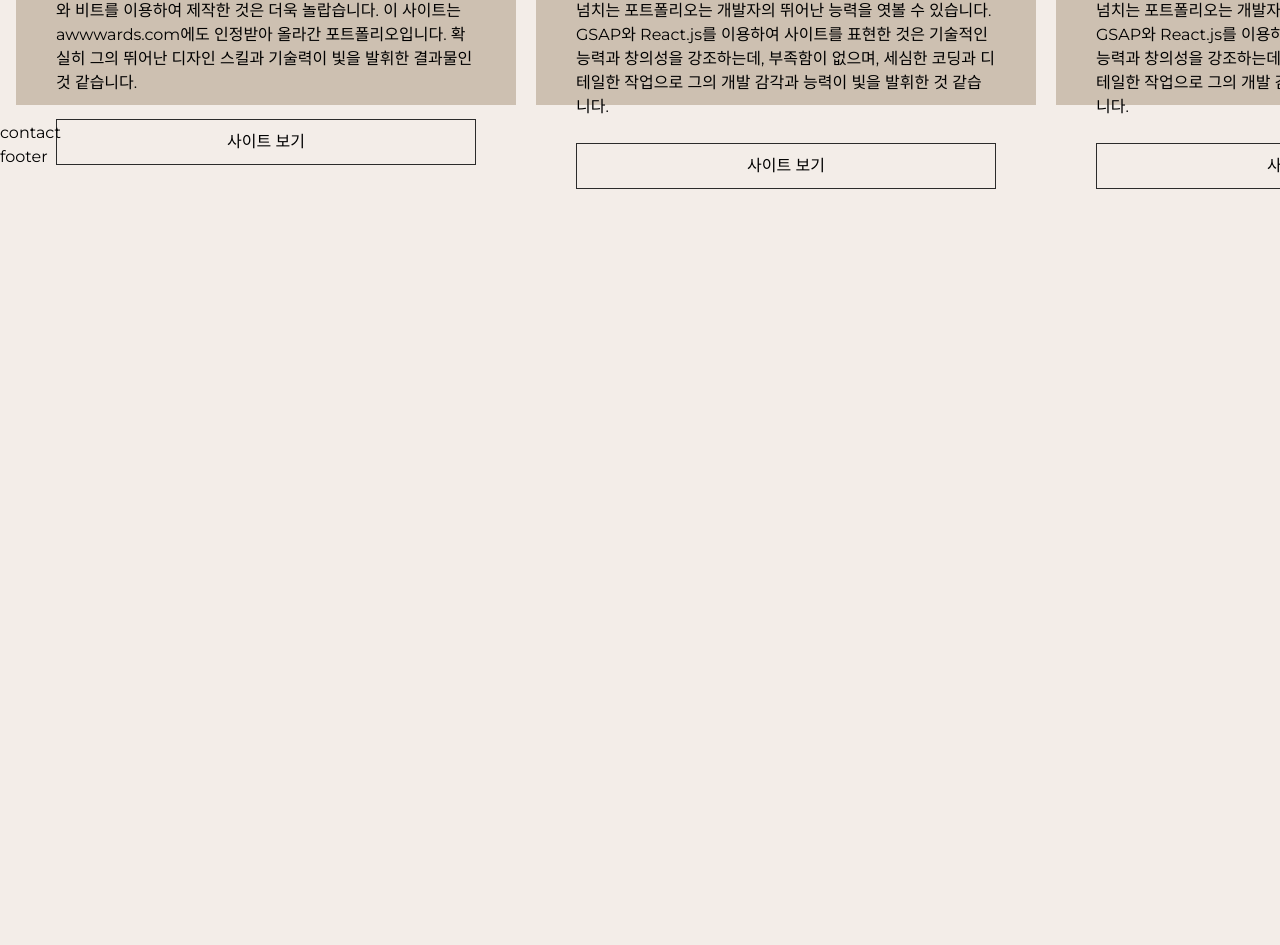
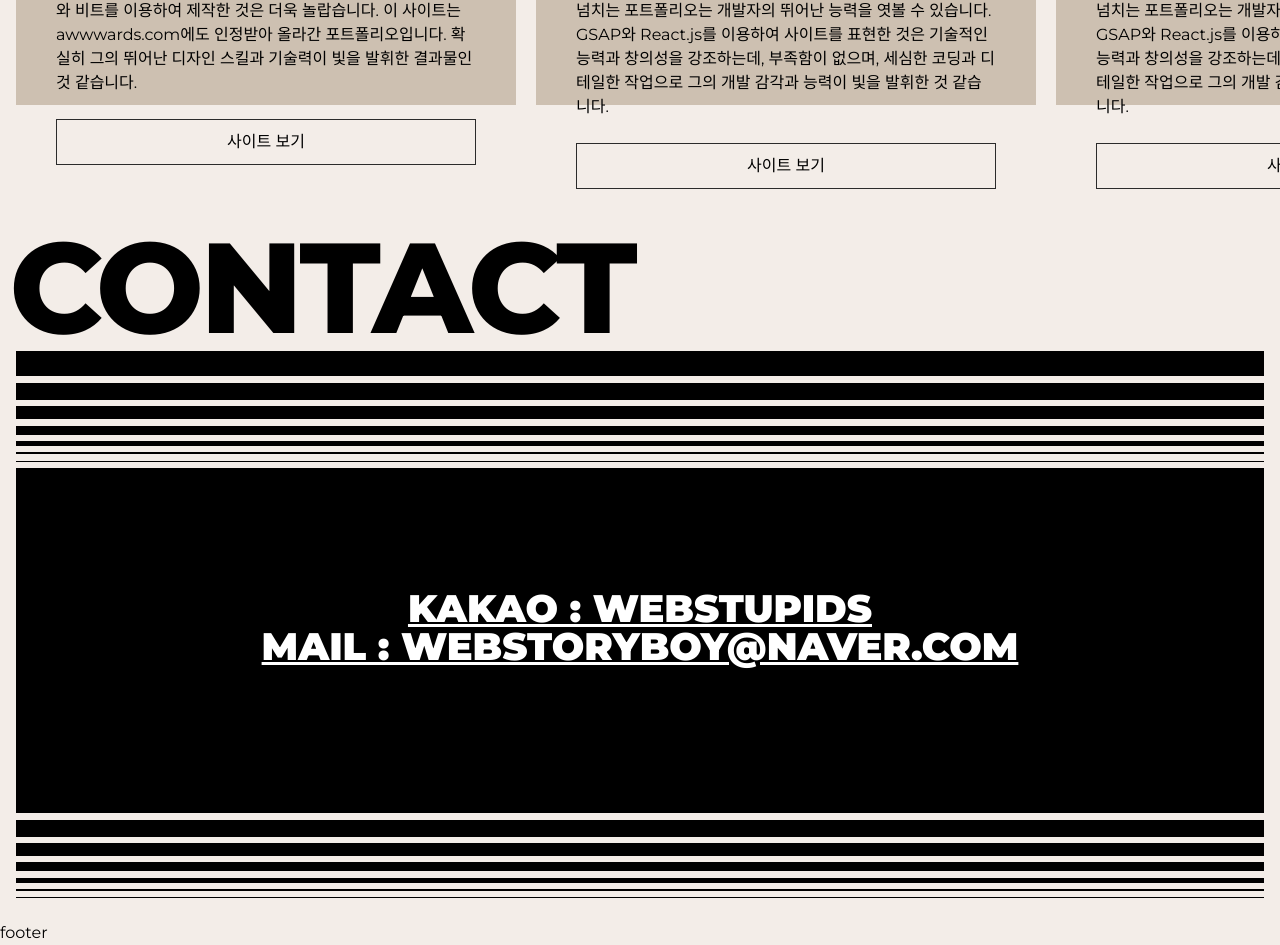
Before and after one commit to khjlove03/port2023-vue, a Vue app: page / in a window 1280 px wide. Shown: the part 5439-6384 px from the top of the page. Before the commit the page ends 5628 px from the top, so only its background shows below. Built offline with nearby package versions, Linux system fonts and the light colour scheme; a small style sheet from the web is missing; a web font is replaced by a local one.

Commit message:
연락처 완료

```diff
--- a/src/components/Contact.vue
+++ b/src/components/Contact.vue
@@ -1,3 +1,165 @@
+<script setup>
+import { contactText } from '@/assets/constants';
+</script>
 <template>
-    contact
+    <section id="contact">
+        <div class="contact__inner">
+            <h2 class="contact__title">Contact</h2>
+            <div class="contact__lines" aria-hidden="true">
+                <span class="line"></span>
+                <span class="line"></span>
+                <span class="line"></span>
+                <span class="line"></span>
+                <span class="line"></span>
+                <span class="line"></span>
+                <span class="line"></span>
+            </div>
+            <div class="contact__text">
+                <div class="text">
+                    <div v-for="(contact, key) in contactText" :key="key">
+                        <a href="contact.link" target="_blank">{{contact.title}}</a>
+                    </div>
+                </div>
+            </div>
+            <div class="contact__lines bottom" aria-hidden="true">
+                <span class="line"></span>
+                <span class="line"></span>
+                <span class="line"></span>
+                <span class="line"></span>
+                <span class="line"></span>
+                <span class="line"></span>
+                <span class="line"></span>
+            </div>
+        </div>
+    </section>
 </template>
+
+<style lang="scss" scoped>
+#contact {
+    height: 100vh;
+}
+.contact__inner {
+    width: 100%;
+    height: 100%;
+    padding: 16px;
+    display: flex;
+    align-items: flex-start;
+    justify-content: flex-end;
+    flex-direction: column;
+
+    @media (max-width: 800px){
+        justify-content: center;
+    }
+
+    .contact__title {
+        font-size: 10vw;
+        text-transform: uppercase;
+        line-height: 1;
+        font-weight: 800;
+        white-space: nowrap;
+        text-indent: -0.5vw;
+        letter-spacing: -0.3vw;
+
+        @media (max-width: 800px){
+            display: none;
+        }
+    }
+    .contact__text {
+        width: 100%;
+        height: 40vh;
+        background-color: var(--black);
+        color: var(--white);
+        display: flex;
+        align-items: center;
+        justify-content: center;
+        flex-direction: column;
+        position: relative;
+
+        .text {
+            font-size: 3vw;
+            line-height: 1;
+            font-weight: 900;
+            text-transform: uppercase;
+            text-decoration: underline;
+            text-align: center;
+            position: relative;
+            z-index: 100;
+            transition: all 0.3s;
+            cursor: all-scroll;
+
+            @media (max-width: 800px){
+                font-size: 24px;
+                padding: 0 16px;
+                word-break: break-all;
+            }
+        }
+    }
+    .contact__lines {
+        width: 100%;
+
+        .line {
+            display: block;
+            width: 100%;
+            height: 1px;
+            background-color: var(--black);
+            margin-bottom: 0.5vw;
+
+            &:nth-child(1){
+                height: 25px;
+            }
+            &:nth-child(2){
+                height: 17px;
+            }
+            &:nth-child(3){
+                height: 13px;
+            }
+            &:nth-child(4){
+                height: 9px;
+            }
+            &:nth-child(5){
+                height: 5px;
+            }
+            &:nth-child(6){
+                height: 2px;
+            }
+            &:nth-child(7){
+                height: 1px;
+            }
+        }
+
+        &.top {
+            .line {
+                margin-top: 0.5vw;
+                margin-bottom: 0;
+                display: none;
+
+                @media (max-width: 800px){
+                    display: block;
+                }
+
+                &:nth-child(1){
+                    height: 1px;
+                }
+                &:nth-child(2){
+                    height: 2px;
+                }
+                &:nth-child(3){
+                    height: 5px;
+                }
+                &:nth-child(4){
+                    height: 9px;
+                }
+                &:nth-child(5){
+                    height: 13px;
+                }
+                &:nth-child(6){
+                    height: 17px;
+                }
+                &:nth-child(7){
+                    height: 25px;
+                }
+            }
+        }
+    }
+}
+</style>
```
